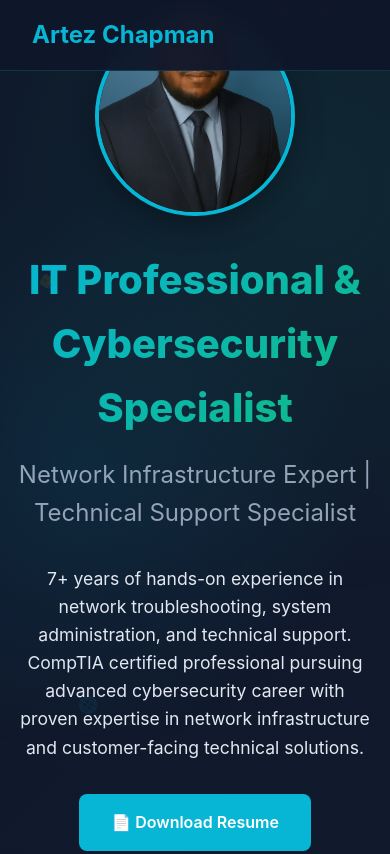
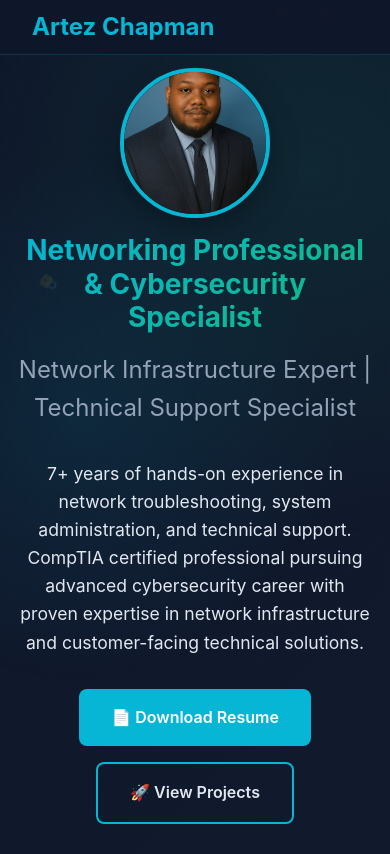
Before and after one commit to artezchapman/achapman-site, a plain HTML site: page index.html in a window 390 px wide. Shown: the top 854 px of the page. Drawn offline with Linux system fonts and the light colour scheme.

Commit message:
site fixes

```diff
--- a/css/styles.css
+++ b/css/styles.css
@@ -29,7 +29,7 @@ body {
     background: rgba(15, 23, 42, 0.95);
     backdrop-filter: blur(10px);
     z-index: 1000;
-    padding: 1rem 0;
+    padding: 0.75rem 0;
     border-bottom: 1px solid rgba(6, 182, 212, 0.2);
 }
 
@@ -73,6 +73,7 @@ body {
     text-align: center;
     position: relative;
     overflow: hidden;
+    padding-top: 4rem;
 }
 
 .hero::before {
@@ -95,14 +96,14 @@ body {
 }
 
 .profile-photo {
-    width: 200px;
-    height: 200px;
+    width: 180px;
+    height: 180px;
     border-radius: 50%;
     object-fit: cover;
     border: 4px solid var(--accent-color);
     box-shadow: 0 10px 30px rgba(0, 0, 0, 0.3);
     transition: transform 0.3s ease;
-    margin-bottom: 2rem;
+    margin-bottom: 1.5rem;
     display: block;
     margin-left: auto;
     margin-right: auto;
@@ -113,13 +114,14 @@ body {
 }
 
 .hero-title {
-    font-size: clamp(2.5rem, 5vw, 4rem);
-    font-weight: 800;
+    font-size: clamp(2rem, 4vw, 3rem);
+    font-weight: 700;
     margin-bottom: 1rem;
     background: linear-gradient(135deg, var(--accent-color), var(--success-color));
     -webkit-background-clip: text;
     background-clip: text;
     -webkit-text-fill-color: transparent;
+    line-height: 1.2;
 }
 
 .hero-subtitle {
@@ -431,6 +433,24 @@ body {
 }
 
 @media (max-width: 768px) {
+    .nav {
+        padding: 0.5rem 0;
+    }
+
+    .hero {
+        padding-top: 3rem;
+    }
+
+    .hero-title {
+        font-size: clamp(1.75rem, 6vw, 2.5rem);
+    }
+
+    .profile-photo {
+        width: 150px;
+        height: 150px;
+        margin-bottom: 1rem;
+    }
+
     .nav-links {
         display: none;
     }
--- a/index.html
+++ b/index.html
@@ -3,7 +3,7 @@
 <head>
     <meta charset="UTF-8">
     <meta name="viewport" content="width=device-width, initial-scale=1.0">
-    <title>Artez Chapman - IT Professional & Cybersecurity Specialist</title>
+    <title>Artez Chapman - Networking Professional & Cybersecurity Specialist</title>
     <meta name="description" content="IT Professional with 7+ years experience in network infrastructure, technical support, and cybersecurity. CompTIA certified with expertise in network troubleshooting.">
     <link rel="stylesheet" href="css/styles.css">
 </head>
@@ -36,7 +36,7 @@
     <section id="home" class="hero">
         <div class="hero-content">
             <img src="./images/file_0000000038286230a911afe6ee6d17e6.png" alt="Artez Chapman Professional Headshot" class="profile-photo">
-            <h1 class="hero-title">IT Professional & Cybersecurity Specialist</h1>
+            <h1 class="hero-title">Networking Professional & Cybersecurity Specialist</h1>
             <p class="hero-subtitle">Network Infrastructure Expert | Technical Support Specialist</p>
             <p class="hero-description">
                 7+ years of hands-on experience in network troubleshooting, system administration, and technical support.
```
